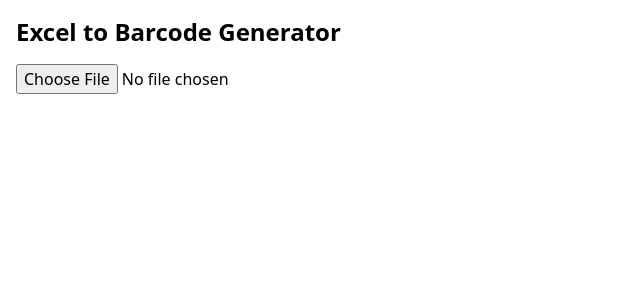
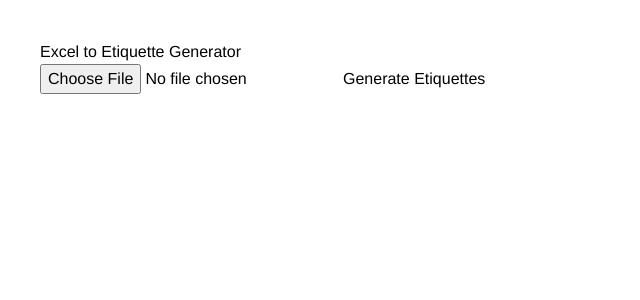
Before and after one commit to hikh703/EBCG, a Vue app: page / in a window 1280 px wide. Shown: the top 300 px of the page, without its empty margins (0-640 px from the left). Built offline with nearby package versions, Linux system fonts and the light colour scheme.

Commit message:
Initial commit

```diff
--- a/src/App.vue
+++ b/src/App.vue
@@ -1,20 +1,135 @@
 <template>
   <div id="app">
-    <BarcodeGenerator />
+    <h1>Excel to Etiquette Generator</h1>
+    <input type="file" @change="handleFileUpload" accept=".xlsx, .xls" />
+    <button @click="generateEtiquettes" :disabled="!data.length">Generate Etiquettes</button>
+    <div v-if="isGenerating">
+      <p>Generating images and preparing ZIP...</p>
+    </div>
+    <!-- Hidden container to render etikettes for image capture -->
+    <div ref="etiquetteContainer" style="display: none;">
+      <div
+        v-for="(item, index) in data"
+        :key="index"
+        class="etiquette"
+        :id="'etiquette-' + index"
+        style="width: 300px; padding: 20px; border: 1px solid #000; margin-bottom: 10px; text-align: center;"
+      >
+        <h2>{{ item.ProductName }}</h2>
+        <svg :id="'barcode-' + index"></svg>
+      </div>
+    </div>
   </div>
 </template>
 
 <script>
-import BarcodeGenerator from './components/BarcodeGenerator.vue';
+import * as XLSX from 'xlsx';
+import JsBarcode from 'jsbarcode';
+import html2canvas from 'html2canvas';
+import JSZip from 'jszip';
+import { saveAs } from 'file-saver';
 
 export default {
   name: 'App',
-  components: {
-    BarcodeGenerator,
+  data() {
+    return {
+      data: [],
+      isGenerating: false,
+    };
+  },
+  methods: {
+    handleFileUpload(event) {
+      const file = event.target.files[0];
+      if (!file) return;
+
+      const reader = new FileReader();
+      reader.onload = (e) => {
+        const binaryStr = e.target.result;
+        const workbook = XLSX.read(binaryStr, { type: 'binary' });
+        const firstSheetName = workbook.SheetNames[0];
+        const worksheet = workbook.Sheets[firstSheetName];
+        const jsonData = XLSX.utils.sheet_to_json(worksheet, { header: 1 });
+
+        // Assuming the first row is the header
+        const headers = jsonData[0];
+        const productNameIndex = headers.indexOf('ProductName'); // Adjust based on your Excel header
+
+        if (productNameIndex === -1) {
+          alert('Please ensure there is a "ProductName" column in the Excel file.');
+          return;
+        }
+
+        // Extract data starting from the second row
+        this.data = jsonData.slice(1).map((row, index) => ({
+          id: index + 1, // Unique identifier
+          ProductName: row[productNameIndex],
+        }));
+      };
+      reader.readAsBinaryString(file);
+    },
+    async generateEtiquettes() {
+      if (!this.data.length) {
+        alert('No data to generate etikettes.');
+        return;
+      }
+
+      this.isGenerating = true;
+
+      const zip = new JSZip();
+      const promises = this.data.map(async (item, index) => {
+        // Generate barcode
+        const barcodeSvg = document.getElementById(`barcode-${index}`);
+        if (!barcodeSvg) return;
+
+        JsBarcode(barcodeSvg, item.id.toString(), {
+          format: 'CODE128',
+          width: 2,
+          height: 50,
+          displayValue: false,
+        });
+
+        // Wait for the barcode to render
+        await this.$nextTick();
+
+        // Capture the etikette as PNG
+        const etiquetteElement = document.getElementById(`etiquette-${index}`);
+        if (!etiquetteElement) return;
+
+        const canvas = await html2canvas(etiquetteElement, { backgroundColor: '#fff' });
+        const imgData = canvas.toDataURL('image/png');
+
+        // Add to ZIP
+        const base64Data = imgData.split(',')[1];
+        zip.file(`etiquette_${item.id}.png`, base64Data, { base64: true });
+      });
+
+      // Wait for all etikettes to be processed
+      await Promise.all(promises);
+
+      // Generate ZIP
+      const zipContent = await zip.generateAsync({ type: 'blob' });
+
+      // Trigger download
+      saveAs(zipContent, 'etiquettes.zip');
+
+      this.isGenerating = false;
+    },
   },
 };
 </script>
 
 <style>
-/* Global styles if any */
+#app {
+  font-family: Avenir, Helvetica, Arial, sans-serif;
+  padding: 20px;
+}
+
+button {
+  margin-top: 10px;
+  padding: 10px 20px;
+}
+
+.etiquette {
+  /* Styles for the etiquette, adjust as needed */
+}
 </style>
```
